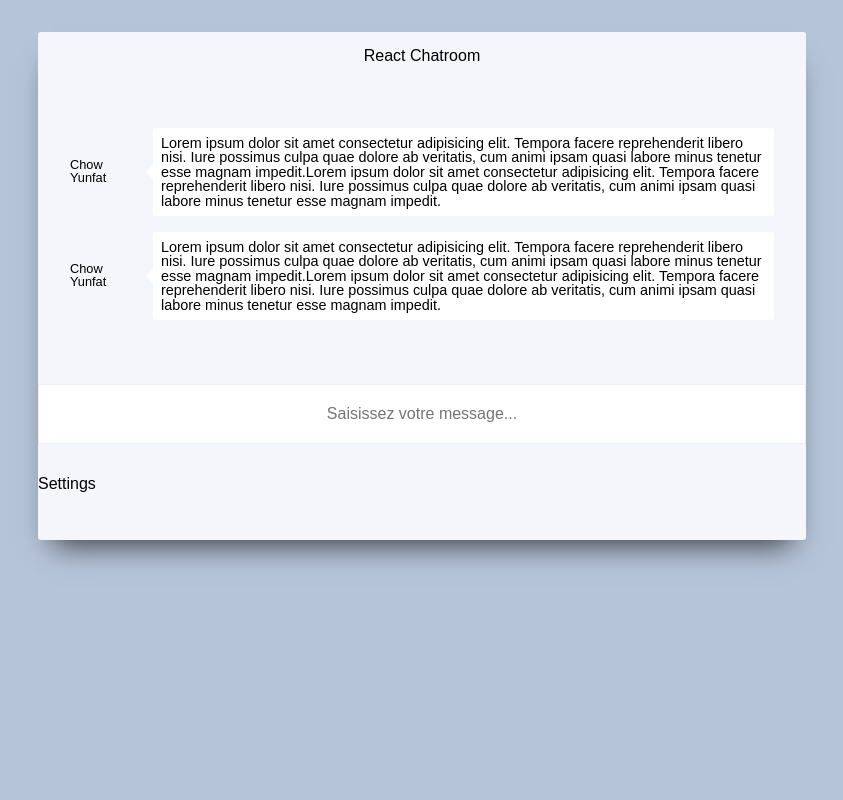
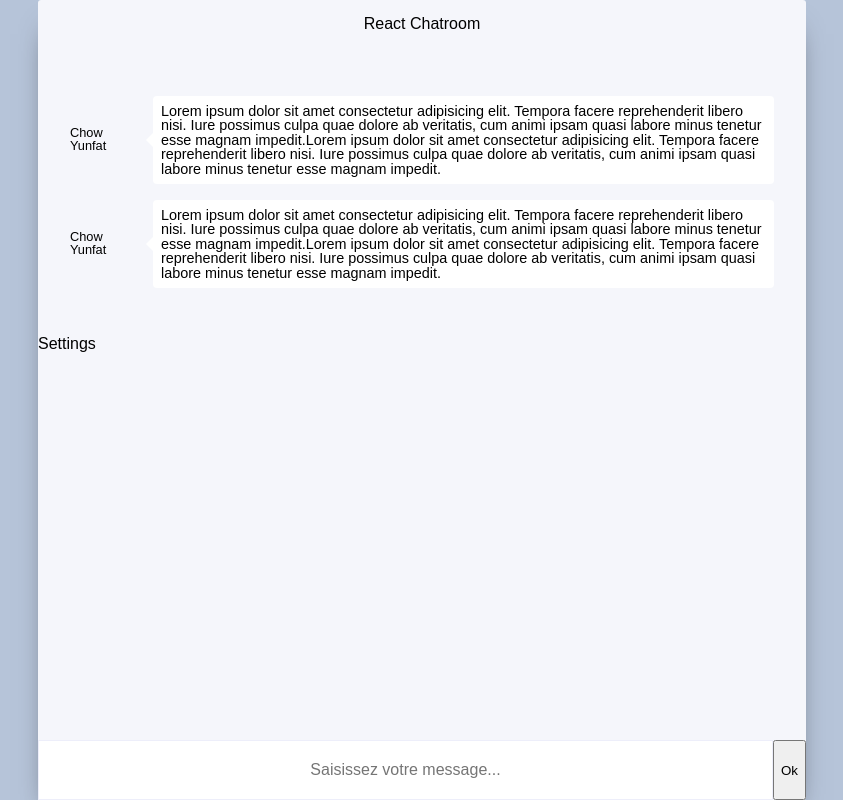
Before and after one commit to Dimitri-Basseguy/React-Chatroom, a React app: page / in a window 1280 px wide. Shown: the whole page, without its empty margins (218-1061 px from the left). Built offline with nearby package versions, Linux system fonts and the light colour scheme.

Commit message:
ajout react-feather et templating

```diff
--- a/package.json
+++ b/package.json
@@ -57,6 +57,7 @@
   "dependencies": {
     "prop-types": "*",
     "react": "*",
-    "react-dom": "*"
+    "react-dom": "*",
+    "react-feather": "^2.0.9"
   }
 }
--- a/src/components/App/app.scss
+++ b/src/components/App/app.scss
@@ -1,11 +1,12 @@
 @import 'src/styles/vars';
 
 .app {
-  margin-top: 2rem;
   border-radius: 3px;
+  height: 100vh;
   width: 60vw;
   max-width: 800px;
   padding-bottom: 3rem;
+  position: relative;
   background-color: #F5F6FB;
   -webkit-box-shadow: 0px 19px 29px -15px rgba(0,0,0,0.75);
   -moz-box-shadow: 0px 19px 29px -15px rgba(0,0,0,0.75);
--- a/src/components/Form/form.scss
+++ b/src/components/Form/form.scss
@@ -1,6 +1,13 @@
 @import 'src/styles/vars';
 
 .form {
+  position: absolute;
+  bottom: 0;
+  right: 0;
+  left: 0;
+  display: flex;
+  height: 60px;
+  align-items: center;
 
   &__input {
     text-align: center;
@@ -9,17 +16,20 @@
     border: 1px solid #edeefa;
     // border-bottom: 1px solid #edeefa;
     width: 100%;
-    margin: 1rem 0 2rem 0;
-    height: 60px;
+    height: 100%;
     font-size: 1rem;
     padding: 1rem;
     transition: all .5s ease;
 
     &:hover {
       border-color: #d6d5da;
-      -webkit-box-shadow: 0px 19px 29px -20px rgba(0,0,0,0.75);
-      -moz-box-shadow: 0px 19px 29px -20px rgba(0,0,0,0.75);
-      box-shadow: 0px 20px 10px -20px rgba(0,0,0,0.3);
+      // -webkit-box-shadow: 0px 19px 29px -20px rgba(0,0,0,0.75);
+      // -moz-box-shadow: 0px 19px 29px -20px rgba(0,0,0,0.75);
+      // box-shadow: 0px 20px 10px -20px rgba(0,0,0,0.3);
     }
   }
+
+  &__btn {
+    height: 100%;
+  }
 }
--- a/src/components/Form/index.js
+++ b/src/components/Form/index.js
@@ -12,6 +12,11 @@ const Form = () => (
       placeholder="Saisissez votre message..."
       className="form__input"
     />
+    <button
+      type="submit"
+      className="form__btn"
+    >Ok
+    </button>
   </form>
 );
 
```
Also changed, not shown: 1 other file.
